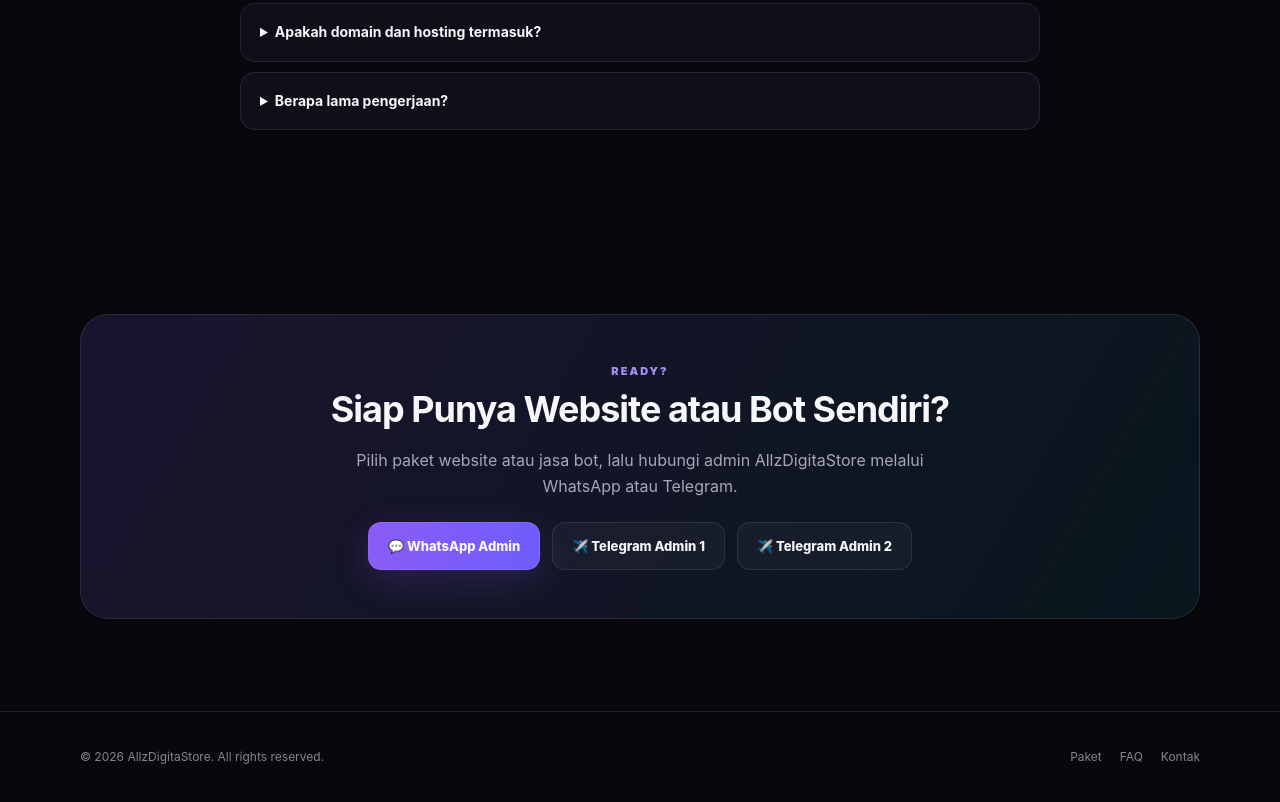
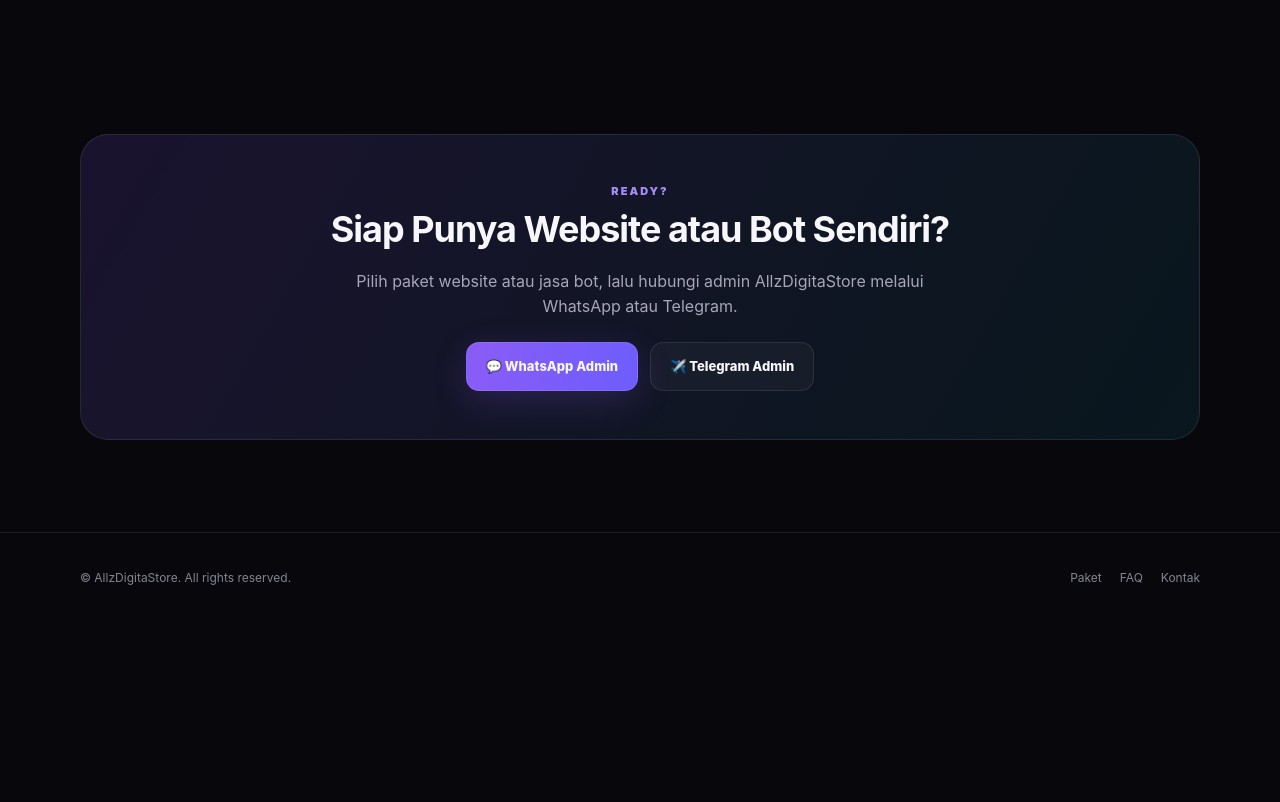
Before and after one commit to vnocyber/allzdigitalstore, a plain HTML site: page index.html in a window 1280 px wide. Shown: the part 5341-6143 px from the top of the page. After the commit the page ends 5963 px from the top, so only its background shows below. Drawn offline with Linux system fonts and the light colour scheme.

Commit message:
Remove alternative Telegram contact and update buttons
Removed alternative Telegram contact option and updated action buttons.

```diff
--- a/index.html
+++ b/index.html
@@ -217,7 +217,6 @@ footer{padding:35px 0;border-top:1px solid var(--line);color:#858593;font-size:1
 <div class="contact-grid">
 <div class="card contact-card"><h3>💬 WhatsApp AllzDigital</h3><p>Admin utama untuk pemesanan.</p><a class="btn btn-primary" id="wa1" href="#" target="_blank" rel="noopener">Chat WhatsApp</a></div>
 <div class="card contact-card"><h3>✈️ Telegram AllzDigital</h3><p>Hubungi admin melalui Telegram.</p><a class="btn btn-ghost" id="tg1" href="#" target="_blank" rel="noopener">Telegram 1</a></div>
-<div class="card contact-card"><h3>✈️ Telegram JunzDigital</h3><p>Akun Telegram alternatif.</p><a class="btn btn-ghost" id="tg2" href="#" target="_blank" rel="noopener">Telegram 2</a></div>
 </div>
 </div>
 </section>
@@ -244,8 +243,7 @@ footer{padding:35px 0;border-top:1px solid var(--line);color:#858593;font-size:1
 <p>Pilih paket website atau jasa bot, lalu hubungi admin AllzDigitaStore melalui WhatsApp atau Telegram.</p>
 <div class="actions" style="justify-content:center">
 <a class="btn btn-primary" id="ctaWa1" href="#" target="_blank" rel="noopener">💬 WhatsApp Admin</a>
-<a class="btn btn-ghost" id="ctaTg1" href="#" target="_blank" rel="noopener">✈️ Telegram Admin 1</a>
-<a class="btn btn-ghost" id="ctaTg2" href="#" target="_blank" rel="noopener">✈️ Telegram Admin 2</a>
+<a class="btn btn-ghost" id="ctaTg1" href="#" target="_blank" rel="noopener">✈️ Telegram Admin</a>
 </div>
 </div>
 </div>
@@ -271,8 +269,7 @@ footer{padding:35px 0;border-top:1px solid var(--line);color:#858593;font-size:1
    ===================================================== */
 const STORE = {
   whatsapp1: "628212165939",
-  telegram1: "https://t.me/vnocyhx",
-  telegram2: "https://t.me/USERNAME_TELEGRAM_2"
+  telegram1: "https://t.me/vnocyhx"
 };
 
 const packages = [
```
